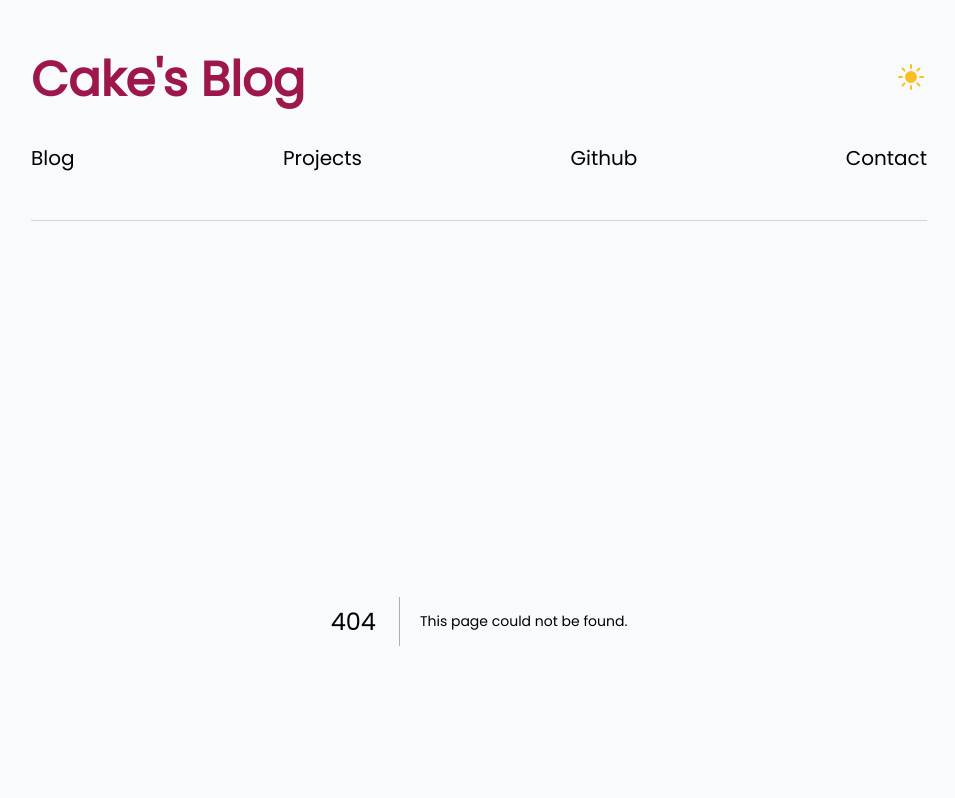
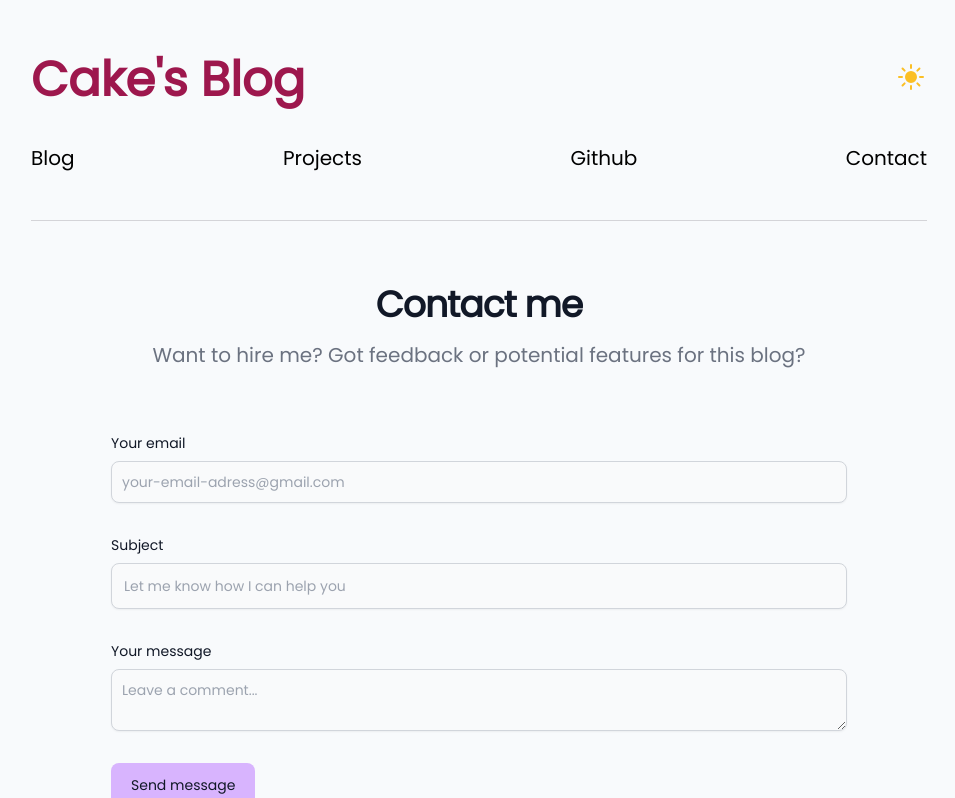
Before and after one commit to cakegod/Blog-API, a Next.js app in the folder client/: page /contact in a window 1280 px wide. Before the commit this address had no page. Shown: the top 798 px of the page, without its empty margins (161-1116 px from the left). Built offline with nearby package versions, Linux system fonts and the light colour scheme.

Commit message:
feat: add contact page

```diff
--- /dev/null
+++ b/client/src/app/contact/page.tsx
@@ -0,0 +1,69 @@
+import React from 'react';
+
+function Contact() {
+  return (
+    <section className=''>
+      <div className='mx-auto max-w-screen-md py-8 px-4 lg:py-16'>
+        <h2 className='mb-4 text-center text-4xl font-extrabold tracking-tight text-gray-900 dark:text-white'>
+          Contact me
+        </h2>
+        <p className='mb-8 text-center font-light text-gray-500 dark:text-gray-400 sm:text-xl lg:mb-16'>
+          Want to hire me? Got feedback or potential features for this blog?
+        </p>
+        <form action='#' className='space-y-8'>
+          <div>
+            <label
+              htmlFor='email'
+              className='mb-2 block text-sm font-medium text-gray-900 dark:text-gray-300'
+            >
+              Your email
+            </label>
+            <input
+              type='email'
+              id='email'
+              className='focus:ring-primary-500 focus:border-primary-500 dark:focus:ring-primary-500 dark:focus:border-primary-500 dark:shadow-sm-light block w-full rounded-lg border border-gray-300 bg-gray-50 p-2.5 text-sm text-gray-900 shadow-sm dark:border-gray-600 dark:bg-slate-700 dark:text-white dark:placeholder-gray-400'
+              placeholder='your-email-adress@gmail.com'
+              required
+            />
+          </div>
+          <div>
+            <label
+              htmlFor='subject'
+              className='mb-2 block text-sm font-medium text-gray-900 dark:text-gray-300'
+            >
+              Subject
+            </label>
+            <input
+              type='text'
+              id='subject'
+              className='focus:ring-primary-500 focus:border-primary-500 dark:focus:ring-primary-500 dark:focus:border-primary-500 dark:shadow-sm-light block w-full rounded-lg border border-gray-300 bg-gray-50 p-3 text-sm text-gray-900 shadow-sm dark:border-gray-600 dark:bg-slate-700 dark:text-white dark:placeholder-gray-400'
+              placeholder='Let me know how I can help you'
+              required
+            />
+          </div>
+          <div className='sm:col-span-2'>
+            <label
+              htmlFor='message'
+              className='mb-2 block text-sm font-medium text-gray-900 dark:text-gray-300'
+            >
+              Your message
+            </label>
+            <textarea
+              id='message'
+              className='focus:ring-primary-500 focus:border-primary-500 dark:focus:ring-primary-500 dark:focus:border-primary-500 block w-full rounded-lg border border-gray-300 bg-gray-50 p-2.5 text-sm text-gray-900 shadow-sm dark:border-gray-600 dark:bg-slate-700 dark:text-white dark:placeholder-gray-400'
+              placeholder='Leave a comment...'
+            ></textarea>
+          </div>
+          <button
+            type='submit'
+            className='bg-primary-700 hover:bg-primary-800 focus:ring-primary-300 dark:bg-primary-600 dark:hover:bg-primary-700 dark:focus:ring-primary-800 rounded-lg bg-purple-300 py-3 px-5 text-center text-sm font-medium text-gray-900 focus:outline-none focus:ring-4 dark:bg-purple-800 dark:text-gray-300 sm:w-fit'
+          >
+            Send message
+          </button>
+        </form>
+      </div>
+    </section>
+  );
+}
+
+export default Contact;
```
